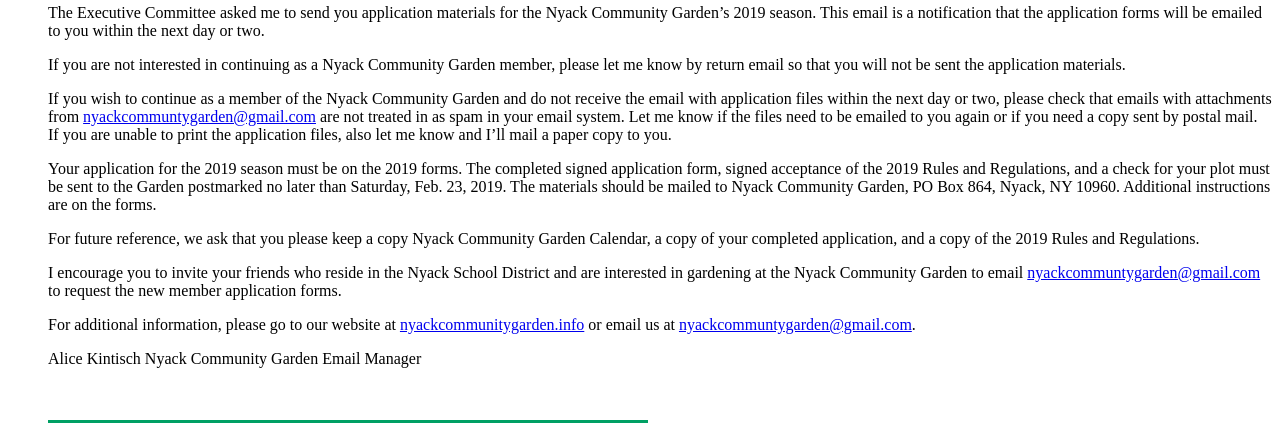
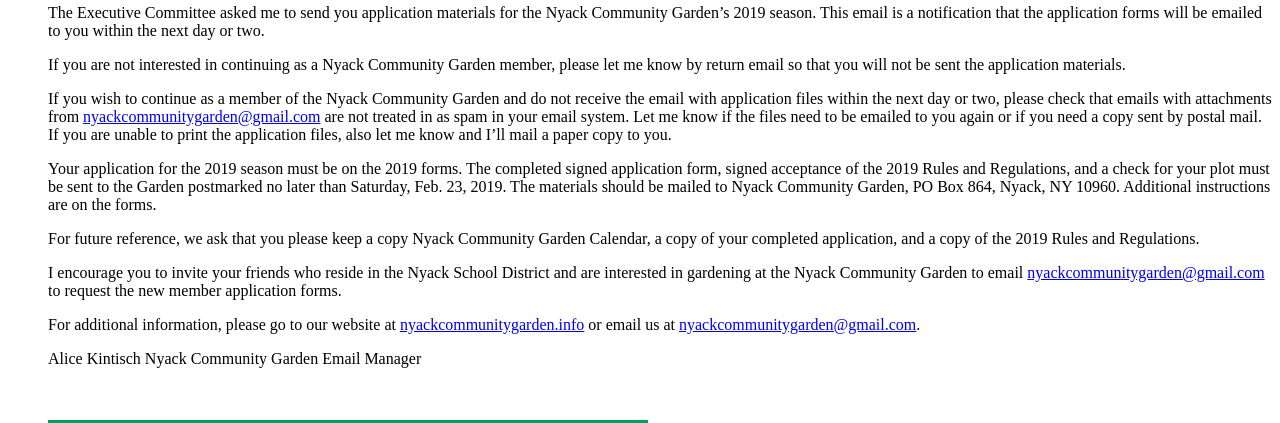
Before and after one commit to bosborne/nyackcommunitygarden, a Jekyll site: the page built from blog/index.html, in a window 1280 px wide and 900 px high, scrolled down 337 px. Shown: the part 152-575 px from the top of the window. Built offline with Jekyll 4.4.1, drawn with Linux system fonts in a browser that asks for light colours; nearby versions of some CDN libraries; library files that are not in the unit come from our copies.

Commit message:
Fix "mailto" URLs

```diff
--- a/_posts/2019-1-28-2019-applications.md
+++ b/_posts/2019-1-28-2019-applications.md
@@ -13,15 +13,15 @@
 
 If you are not interested in continuing as a Nyack Community Garden member, please let me know by return email so that you will not be sent the application materials.
 
-If you wish to continue as a member of the Nyack Community Garden and do not receive the email with application files within the next day or two, please check that emails with attachments from [nyackcommuntygarden@gmail.com](mailto:nyackcommuntygarden@gmail.com) are not treated in as spam in your email system. Let me know if the files need to be emailed to you again or if you need a copy sent by postal mail. If you are unable to print the application files, also let me know and I’ll mail a paper copy to you.
+If you wish to continue as a member of the Nyack Community Garden and do not receive the email with application files within the next day or two, please check that emails with attachments from [nyackcommunitygarden@gmail.com](mailto:nyackcommunitygarden@gmail.com) are not treated in as spam in your email system. Let me know if the files need to be emailed to you again or if you need a copy sent by postal mail. If you are unable to print the application files, also let me know and I’ll mail a paper copy to you.
 
 Your application for the 2019 season must be on the 2019 forms. The completed signed application form, signed acceptance of the 2019 Rules and Regulations, and a check for your plot must be sent to the Garden postmarked no later than Saturday, Feb. 23, 2019. The materials should be mailed to Nyack Community Garden, PO Box 864, Nyack, NY 10960. Additional instructions are on the forms.
 
 For future reference, we ask that you please keep a copy Nyack Community Garden Calendar, a copy of your completed application, and a copy of the 2019 Rules and Regulations.
 
-I encourage you to invite your friends who reside in the Nyack School District and are interested in gardening at the Nyack Community Garden to email [nyackcommuntygarden@gmail.com](mailto:nyackcommuntygarden@gmail.com) to request the new member application forms.
+I encourage you to invite your friends who reside in the Nyack School District and are interested in gardening at the Nyack Community Garden to email [nyackcommunitygarden@gmail.com](mailto:nyackcommunitygarden@gmail.com) to request the new member application forms.
 
-For additional information, please go to our website at [nyackcommunitygarden.info](http://nyackcommunitygarden.info/) or email us at [nyackcommuntygarden@gmail.com](mailto:nyackcommuntygarden@gmail.com).
+For additional information, please go to our website at [nyackcommunitygarden.info](http://nyackcommunitygarden.info/) or email us at [nyackcommunitygarden@gmail.com](mailto:nyackcommunitygarden@gmail.com).
 
 Alice Kintisch
 Nyack Community Garden Email Manager
```
